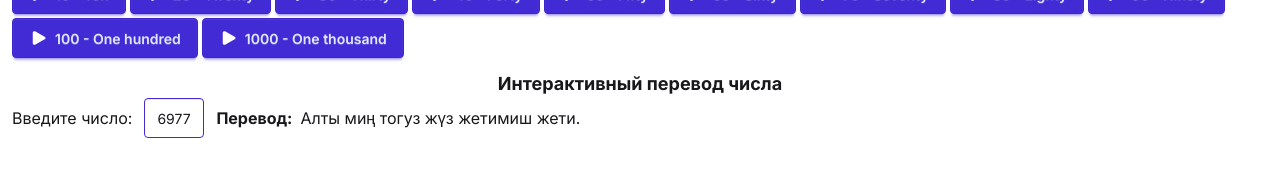
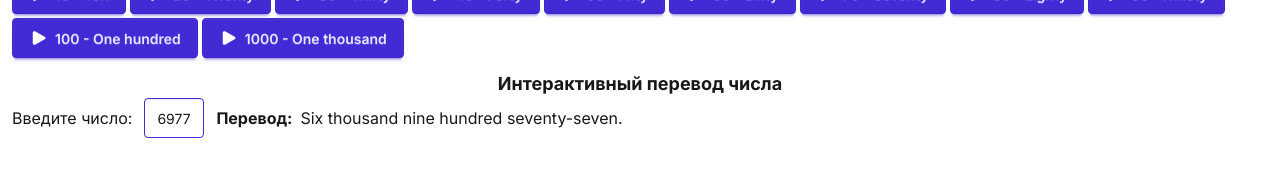
Before and after one commit to VADMARK223/kg-next, a Next.js app: page /numerals in a window 1280 px wide. Both pictures are taken after a click on the checkbox 139 px from the left and 76 px from the top of the page. Shown: the part 170-346 px from the top of the page. Built offline with nearby package versions, Linux system fonts and the light colour scheme; a web font is replaced by a local one.

Commit message:
4.3.720 English numerals translate.

```diff
--- a/src/app/lib/model/data.ts
+++ b/src/app/lib/model/data.ts
@@ -339,6 +339,7 @@ const animals = (tag: number): WordEntity[] => {
 const animalsWild = (tag: number): WordEntity[] => {
   return [
     createWord('Олень', 'Бугу', tag, 'Deer'),
+    createWord('Лапа', 'Таман', tag, 'Paw'),
     createWord('Лось', 'Багыш', tag, 'Elk'),
     createWord('Медведь', 'Аюу', tag, 'Bear'),
     createWord('Слон', 'Пил', tag, 'Elephant'),
--- a/src/app/lib/utils.ts
+++ b/src/app/lib/utils.ts
@@ -5,7 +5,7 @@
  * @since 10.01.2025
  */
 
-export const APP_VERSION = '4.2'
+export const APP_VERSION = '4.3'
 export const isDevMode = (): boolean => process.env.NODE_ENV === 'development'
 export const enum LANGUAGE_MODE {
   KG = 'kg',
--- a/src/app/numerals/page.tsx
+++ b/src/app/numerals/page.tsx
@@ -8,7 +8,7 @@
 import { JSX, useState } from 'react'
 import SoundButtons from '@/app/ui/numerals/SoundButtons'
 import LanguageSwitcher from '@/app/ui/numerals/LanguageSwitcher'
-import Interactive from '@/app/ui/numerals/Interactive'
+import NumeralsTranslate from '@/app/ui/numerals/translate/NumeralsTranslate'
 
 const NumeralsPage = (): JSX.Element => {
   const [kgMode, setKgMode] = useState<boolean>(true)
@@ -17,7 +17,7 @@ const NumeralsPage = (): JSX.Element => {
     <div className={'flex flex-col gap-3'}>
       <LanguageSwitcher kgMode={kgMode} setKgMode={setKgMode}/>
       <SoundButtons kgMode={kgMode}/>
-      <Interactive/>
+      <NumeralsTranslate kgMode={kgMode}/>
     </div>
   )
 }
--- /dev/null
+++ b/src/app/ui/numerals/translate/EnNumeralsTranslate.tsx
@@ -0,0 +1,56 @@
+/**
+ * Компонент
+ *
+ * @author Markitanov Vadim
+ * @since 30.01.2025
+ */
+'use client'
+import { JSX, useEffect, useState } from 'react'
+import ValueViewer from '@/app/ui/common/ValueViewer'
+
+const numberToWords = (value: number): string | null => {
+  const ones = ['zero', 'one', 'two', 'three', 'four', 'five', 'six', 'seven', 'eight', 'nine']
+  const teens = ['eleven', 'twelve', 'thirteen', 'fourteen', 'fifteen', 'sixteen', 'seventeen', 'eighteen', 'nineteen']
+  const tens = ['ten', 'twenty', 'thirty', 'forty', 'fifty', 'sixty', 'seventy', 'eighty', 'ninety']
+
+  if (value < 10) return ones[value]
+  if (value > 10 && value < 20) return teens[value - 11]
+  if (value % 10 === 0 && value < 100) return tens[value / 10 - 1]
+  if (value < 100) return `${tens[Math.floor(value / 10) - 1]}-${ones[value % 10]}`
+  if (value < 1000) return `${ones[Math.floor(value / 100)]} hundred${value % 100 !== 0 ? ' ' + numberToWords(value % 100) : ''}`
+  if (value < 10000) return `${ones[Math.floor(value / 1000)]} thousand${value % 1000 !== 0 ? ' ' + numberToWords(value % 1000) : ''}`
+  return null
+}
+
+interface EnNumeralsTranslateProps {
+  targetNumber: number,
+  setTargetNumber: (newNumber: number) => void
+}
+
+const EnNumeralsTranslate = ({ targetNumber, setTargetNumber }: EnNumeralsTranslateProps): JSX.Element => {
+  const [rightAnswer, setRightAnswer] = useState<string>('-')
+
+  useEffect(() => {
+    setRightAnswer(numberToWords(targetNumber)?.replace(/^./, match => match.toUpperCase()) + '.' || '-')
+  }, [targetNumber])
+
+  return (
+    <div>
+      <div className={'flex flex-wrap gap-3 items-center'}>
+        <span>Введите число:</span>
+        <input type={'text'}
+               className={'input input-primary max-w-[60px]'}
+               value={targetNumber.toString()}
+               maxLength={4}
+               onChange={(event) => {
+                 const value = event.target.value.replace(/\D/g, '')
+                 setTargetNumber(Number(value))
+               }}
+        />
+        <ValueViewer name={'Перевод'} value={rightAnswer}/>
+      </div>
+    </div>
+  )
+}
+
+export default EnNumeralsTranslate
--- a/src/app/ui/numerals/Interactive.tsx
+++ b/src/app/ui/numerals/translate/KgNumeralsTranslate.tsx
@@ -6,10 +6,8 @@
  */
 'use client'
 import { JSX, useEffect, useState } from 'react'
-import { countDigitsInNumber, generateRandomInteger } from '@/app/lib/mathUtils'
+import { countDigitsInNumber } from '@/app/lib/mathUtils'
 import ValueViewer from '@/app/ui/common/ValueViewer'
-
-const MAX_TARGET_VALUE: number = 9999
 
 const convertNumberToString = (value: number): string | null => {
   if (value === 0) {
@@ -82,13 +80,13 @@ const convertNumberByCountDigits = (value: number): string | null => {
   return null
 }
 
-const Interactive = (): JSX.Element => {
-  const [targetNumber, setTargetNumber] = useState<number>(0)
+interface KgNumeralsTranslateProps {
+  targetNumber: number,
+  setTargetNumber: (newNumber: number) => void
+}
+
+const KgNumeralsTranslate = ({ targetNumber, setTargetNumber }: KgNumeralsTranslateProps): JSX.Element => {
   const [rightAnswer, setRightAnswer] = useState<string>('-')
-
-  useEffect(() => {
-    setTargetNumber(generateRandomInteger(MAX_TARGET_VALUE))
-  }, [])
 
   const deepConvert = (value: number): string | null => {
     if (convertNumberToString(value) != null) {
@@ -122,7 +120,6 @@ const Interactive = (): JSX.Element => {
 
   return (
     <div>
-      <h1 className={'text-lg font-bold text-center'}>Интерактивный перевод числа</h1>
       <div className={'flex flex-wrap gap-3 items-center'}>
         <span>Введите число:</span>
         <input type={'text'}
@@ -130,14 +127,14 @@ const Interactive = (): JSX.Element => {
                value={targetNumber.toString()}
                maxLength={4}
                onChange={(event) => {
-                 const value = event.target.value.replace(/\D/g, "")
+                 const value = event.target.value.replace(/\D/g, '')
                  setTargetNumber(Number(value))
                }}
-               />
+        />
         <ValueViewer name={'Перевод'} value={rightAnswer}/>
       </div>
     </div>
   )
 }
 
-export default Interactive
+export default KgNumeralsTranslate
--- /dev/null
+++ b/src/app/ui/numerals/translate/NumeralsTranslate.tsx
@@ -0,0 +1,35 @@
+/**
+ * Компонент
+ *
+ * @author Markitanov Vadim
+ * @since 30.01.2025
+ */
+import { JSX, useEffect, useState } from 'react'
+import KgNumeralsTranslate from '@/app/ui/numerals/translate/KgNumeralsTranslate'
+import EnNumeralsTranslate from '@/app/ui/numerals/translate/EnNumeralsTranslate'
+import { generateRandomInteger } from '@/app/lib/mathUtils'
+
+const MAX_TARGET_VALUE: number = 9999
+
+interface NumeralsTranslateProps {
+  kgMode: boolean;
+}
+
+const NumeralsTranslate = ({kgMode}:NumeralsTranslateProps): JSX.Element => {
+  const [targetNumber, setTargetNumber] = useState<number>(0)
+
+  useEffect(() => {
+    setTargetNumber(generateRandomInteger(MAX_TARGET_VALUE))
+  }, [])
+
+  return (
+    <div>
+      <h1 className={'text-lg font-bold text-center'}>Интерактивный перевод числа</h1>
+      {kgMode
+        ? <KgNumeralsTranslate targetNumber={targetNumber} setTargetNumber={setTargetNumber}/>
+        : <EnNumeralsTranslate targetNumber={targetNumber} setTargetNumber={setTargetNumber}/>}
+    </div>
+  )
+}
+
+export default NumeralsTranslate
```
